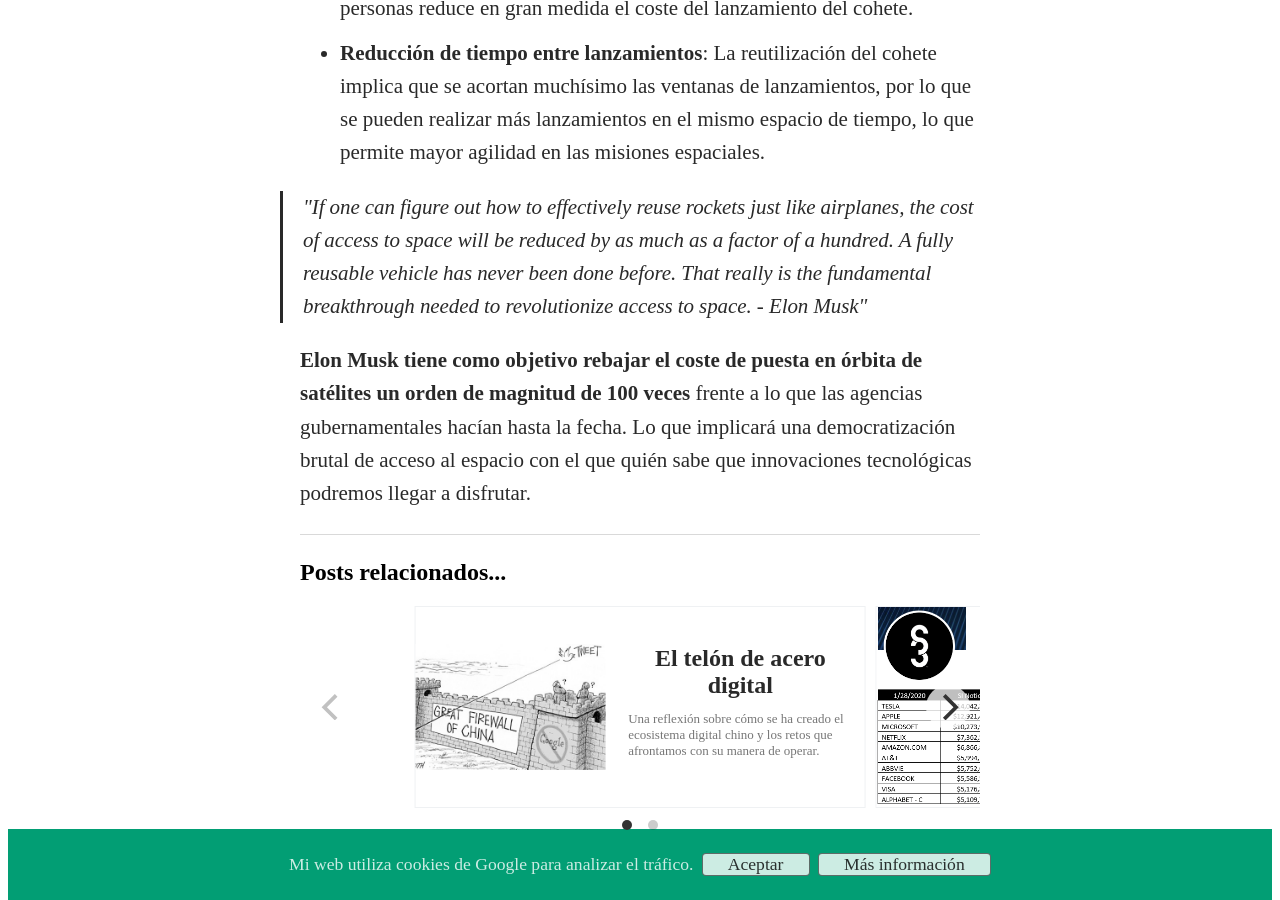
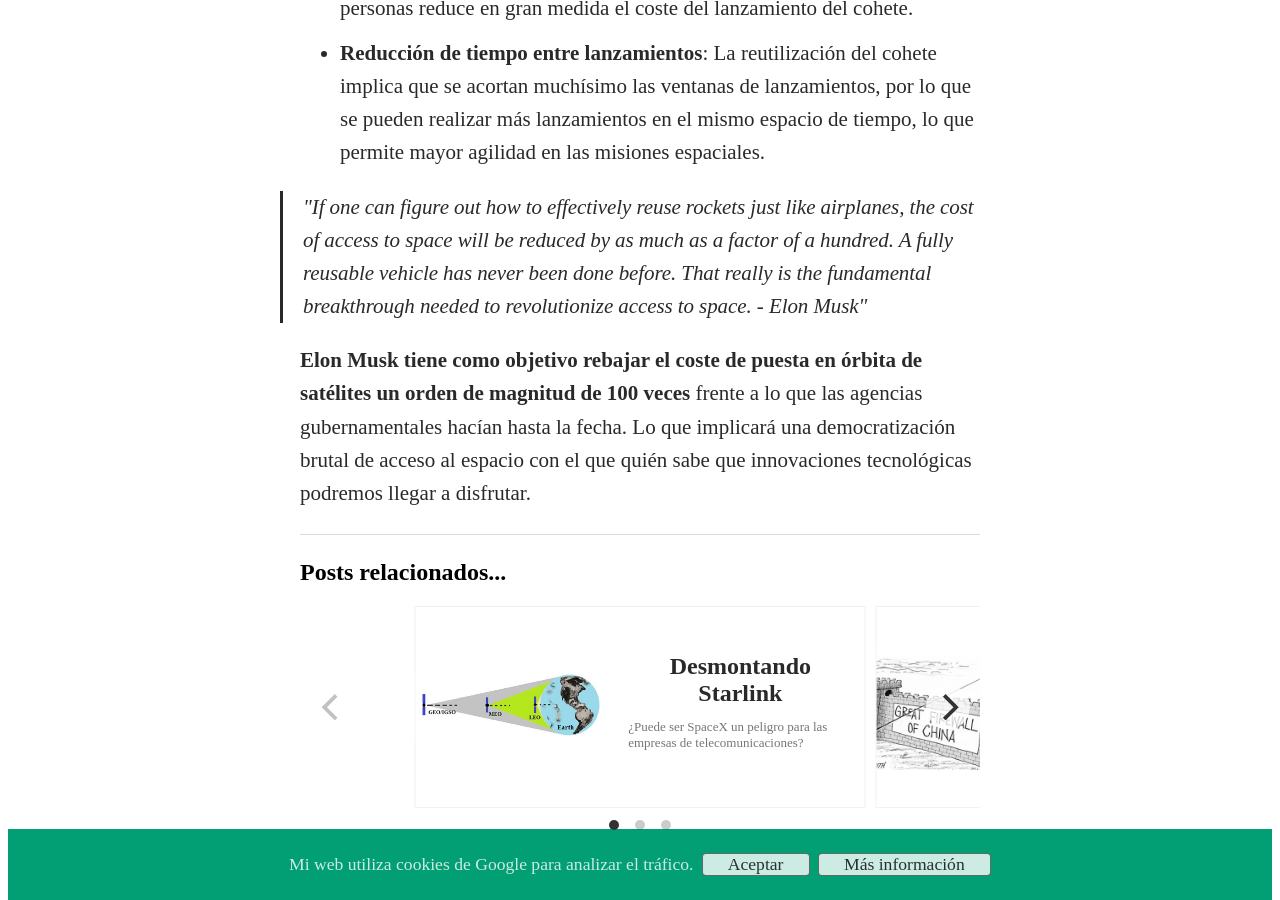
Before and after one commit to planaspa/planaspa.github.io, a Jekyll site: the page built from _posts/2020-03-01-La-democratizacion-del-acceso-al-espacio.md, in a window 1280 px wide and 900 px high, scrolled down 4501 px. Built offline with Jekyll 4.4.1, drawn with Linux system fonts in a browser that asks for light colours; nearby versions of some CDN libraries; part of the change alters nothing that is shown.

Commit message:
New post on 31 may

```diff
--- a/_includes/posts/images/image_left.html
+++ b/_includes/posts/images/image_left.html
@@ -1,4 +1,4 @@
 <div class="post_image_left">
-<img src="{{ include.url }}" alt="[Imagen] - {{ include.description }}" class="post_image">
+<img src="{{ include.url | prepend: site.baseurl | prepend: site.url }}" alt="[Imagen] - {{ include.description }}" class="post_image">
 <figcaption class="post_image_caption">{{ include.description }}, <a href="{{ include.ref }}" target="_blank">fuente</a>.</figcaption>
 </div>
--- /dev/null
+++ b/_posts/2020-05-31-Desmontando-Starlink.md
@@ -0,0 +1,71 @@
+---
+layout: post
+title: "Desmontando Starlink"
+author: Pablo Lanaspa
+profile_pic: /assets/img/bio_img.png
+post_pic: /assets/img/posts/20200531/LEOvsGEO.png
+date: 2020-05-31 09:10:10 -0000
+categories: []
+tags: [elon, musk, tesla, spacex, business-model, innovacion, espacio]
+summary: "¿Puede ser SpaceX un peligro para las empresas de telecomunicaciones?"
+---
+
+Tras postponer el lanzamiento por problemas meteorológicos tres días antes, ayer por la noche SpaceX fue capaz de poner en órbita a seres humanos en la estación espacial internacional.
+
+Ya hemos hablado de la preciosa [historia]({% post_url 2020-03-01-La-democratizacion-del-acceso-al-espacio %}) de SpaceX en artículos anteriores y ayer consiguió ir un paso más allá, incluir en sus lanzamientos a seres humanos.
+
+Sin embargo, hoy no quiero hablar de la importancia de este hecho y de las consecuencias que puede desencadenar en la industria. Hoy quiero hablar de un, de momento, pequeño proyecto que va germinando al calor de SpaceX y que no aparece en tantas portadas en todo el mundo: Starlink. Un proyecto que puede revolucionar el sector de las telecomunicaciones.
+
+## Qué es Starlink
+
+Recuerdo cuando, después de haber estado trabajando durante unos meses para la Agencia Espacial Europea, asistí a la [SpaceOps de 2016](http://www.spaceops.org/about-space-ops/) por la publicación de un artículo que hicimos con el gran Dr. [Jonathan McAuliffe](https://twitter.com/drjmcauliffe) y a la que no podría haber conseguido asistir sin la invitación de Mauro Casale. En esa conferencia fue donde por primera vez empecé a comprender lo que era una **constelación de satélites**, la potencia enorme que tenían y cómo ya había empresas no íntimamente relacionadas con el sector aeroespacial como Google que empezaban a sonar como posibles candidatas a pugnar por ser las primeras en construir la siguiente gran constelación.
+
+Una constelación de satélites es básicamente un conjunto de satélites artificiales que orbitan alrededor de un cuerpo y que cumplen una tarea de manera conjunta. Starlink es el proyecto de SpaceX para poder crear una constelación de satélites alrededor de la tierra con el objetivo de ofrecer conexión a internet de bajo coste a todo el planeta.
+
+{% include posts/images/image_left.html url="/assets/img/posts/20200531/constellation.jpeg" description="Constelación de Starlink" ref="https://www.newsbreak.com/news/0NmzLfzD/what-is-starlink-elon-musk-is-building-a-satellite-constellation" %}
+
+Es decir, construir miles de satélites que lancen al espacio ([ventaja competitiva]({% post_url 2020-03-01-La-democratizacion-del-acceso-al-espacio %}) muy importante siendo SpaceX la empresa que ofrece estos servicios al coste más bajo de la industria) y que se conecten entre si creando una gran red de telecomunicaciones en el espacio.
+
+Todo esto con el objetivo de poder cubrir cada centímetro de nuestro planeta y ofrecer la capacidad de conectarse a internet a través de su tecnología.
+
+## La magia detrás de Starlink
+
+Pero seamos honestos con la historia, la idea de crear constelaciones de satélites para diferentes propósitos es una idea bastante asentada en la industria aeroespacial y la idea de poder conectarse a internet via satélite es una tecnología ya existente bastante vieja también. Sin embargo, ni la conexión a internet via satélite ha sido un éxito de masas ni se han creado grandes constelaciones de miles de satélites.
+
+De hecho, actualmente solo existen unos [2500 satélites](https://www.ucsusa.org/resources/satellite-database) orbitando alrededor de nuestro planeta que se encuentren operativos. Entonces... ¿Por qué quiere SpaceX juntar ambos mundos? Y ¿por qué quiere SpaceX tener la mayor constelación de satélites del mundo multiplicando por 6 el número actual de satélites orbitando alrededor de la tierra?
+
+### La mitad de la población no está conectada
+
+Alrededor de la mitad de la población mundial todavía no tiene acceso a internet. Puede sonar increíble, pero es así. De hecho, existen muchos proyectos a nivel mundial con el objetivo de conectar a los aún no conectados.
+
+Es muy posible que te suenen proyectos de Google como [Loon](https://loon.com) que buscan conectar a la población de maneras innovadoras, pero no hace falta irse tan lejos, desde la misma Telefónica existen proyectos como [Internet para todos](https://www.telefonica.com/es/web/sala-de-prensa/-/telefonica-presenta-internet-para-todos-un-proyecto-colaborativo-para-conectar-a-los-no-conectados-en-latinoamerica) que buscan precisamente conectar a todas aquellas personas que aún no disponen de acceso a internet, y es que conectar a la mitad de la población mundial es un reto muy grande.
+
+Conectar las zonas más remotas del planeta a menudo no es rentable en base a las técnicas y tecnologías que se utilizan hoy en día para que llegue fibra óptica a nuestro hogar. Por esta razón, si se quiere conectar a la mitad de la población mundial se necesitan soluciones innovadoras, y SpaceX parece que lo tiene claro, para ellos la mejor manera de llegar a todo el planeta es utilizando el espacio exterior.
+
+### Redes LEO
+
+Si bien el internet via satélite ha existido durante décadas, generalmente ha adolecido de altas latencias, conexiones poco confiables y áreas de servicio irregulares, por lo que no era un servicio muy *sexy* para el usuario común de internet. Sin embargo, si SpaceX quiere conseguir ofrecer banda ancha *low-cost* a todo el planeta via satélites, esto implica inequívocamente que necesitan desplegar sus satélites en una órbita baja, las denominadas LEO (Low-Earth Orbit)... ¿Por qué?
+
+Básicamente, la única manera de conseguir baja latencia, y por lo tanto dar una calidad de servicio mínima requerida hoy en día por cualquier usuario medio, es tener el satélite lo más cerca del suelo posible para que haya menos distancia entre el dispositivo y el satélite. Además, sin entrar en temas más técnicos, el estar más cerca del suelo implica cubrir una superficie terrestre menor y por lo tanto también tener que dar respuesta a menos usuarios, lo que permite repartir el internet ofrecido entre menos usuarios y por lo tanto ofrecerlo de mejor calidad.
+
+{% include posts/images/image_center.html url="/assets/img/posts/20200531/LEOvsGEO.png" description="Perspectiva de la cercanía de una órbita leo vs una geo que utilizan los sistemas de GPS" ref="https://www.researchgate.net/figure/Illustration-of-satellite-angular-ranges-in-LEO-MEO-and-GEO-IGSO_fig2_327062553" %}
+
+No obstante, poder ofrecer este servicio satelital de órbita baja implica tener que poner en órbita miles y miles de satélites para que siempre haya al menos un satélite cubriendo una zona del planeta. Por esta razón los servicios satelitales hasta la fecha ofrecían servicios a órbitas más altas y por lo tanto con una calidad de servicio peor. Construir y lanzar un satélite no era barato.
+
+Este es el proyecto de Starlink. Poner en órbita una constelación de 12.000 satélites según el [documento](https://www.digitaltrends.com/cool-tech/space-elon-musk-fcc-approval/) que SpaceX envió a la FCC para pedir la aprobación del proyecto.
+
+## Mi conjetura personal
+
+¿Por qué una empresa especializada en misiones especiales se mete en el fregado de llevar conexión de internet a la mitad de la población que aún no tiene acceso? El objetivo de conectar a la población no conectada es un objetivo loable y bonito, sin embargo, yo creo que existen otras derivadas del proyecto.
+
+## El monopolio de la baja latencia
+
+Por un lado, el medio por el que se transmite la señal es una ventaja tecnológica bastante interesante todavía no explotada en redes satelitales frente a redes terrestres. La luz se transmite casi al doble de velocidad por el vacío, es decir por el espacio exterior, que a través del vidrio, es decir, la fibra óptica. Para los curiosos del funcionamiento técnico de toda esta red de comunicaciones espaciales dejo un [paper](http://nrg.cs.ucl.ac.uk/mjh/starlink-draft.pdf) que encuentro muy bien explicado al respecto escrito por Mark Handley de la UCL.
+
+De esta manera, Starlink se nos vende como la solución para que países subdesarrollados se conecten a internet, pero tener el monopolio de una tecnología de mínima latencia global permite usos más lucrativos. Saber qué industrias estarían interesadas en conseguir mínimas latencias para enviar información más rápido de un punto a otro del planeta es complicado a priori. Existen industrias sensibles a la latencia de la transmisión de la información en las que cada milisegundo de latencia implica cantidades ingentes de dinero. El mundo del *trading* (HFT) es un claro ejemplo y para prueba de ello tenemos el precio que se pagó por el cable submarino que permite conectar Nueva York con Londres con la menor latencia del mundo, el Hibernia Express.
+
+## El coche conectado
+
+Por otro lado, nos hemos centrado mucho en la red de satélites de Starlink, sin embargo, Starlink también trabaja en construir un receptor compatible con esta red de satélites que va a ser el más pequeño y barato del mercado, capaz de colocarse en los techos de las casas o en los techos de los vehículos y ofrecer velocidades simétricas de subida y de bajada de hasta 100Mb según se especula... Parece una tontería, pero tener un receptor de conexión satélite de banda ancha de este calibre y del tamaño de una [pizza](https://www.inverse.com/innovation/spacex-starlink-heres-how-much-it-will-cost-to-subscribe) es algo que aún no se ha conseguido en la industria.
+
+Seguro que al leer que es posible poner estos receptores en los techos de los vehículos y si ya has leído el anterior artículo sobre [Tesla]({% post_url 2020-02-09-Entendiendo-Tesla %}) sobra explicar como Starlink puede verse como un servicio esencial para un coche conectado que ofrezca conducción autónoma y que por supuesto necesita tomar decisiones en milisegundos. Todas las piezas de Elon Musk acaban jugando un rol más importante en una partida más grande.
```
Also changed, not shown: assets/img/posts/20200531/LEOvsGEO.png (added), assets/img/posts/20200531/constellation.jpeg (added).
